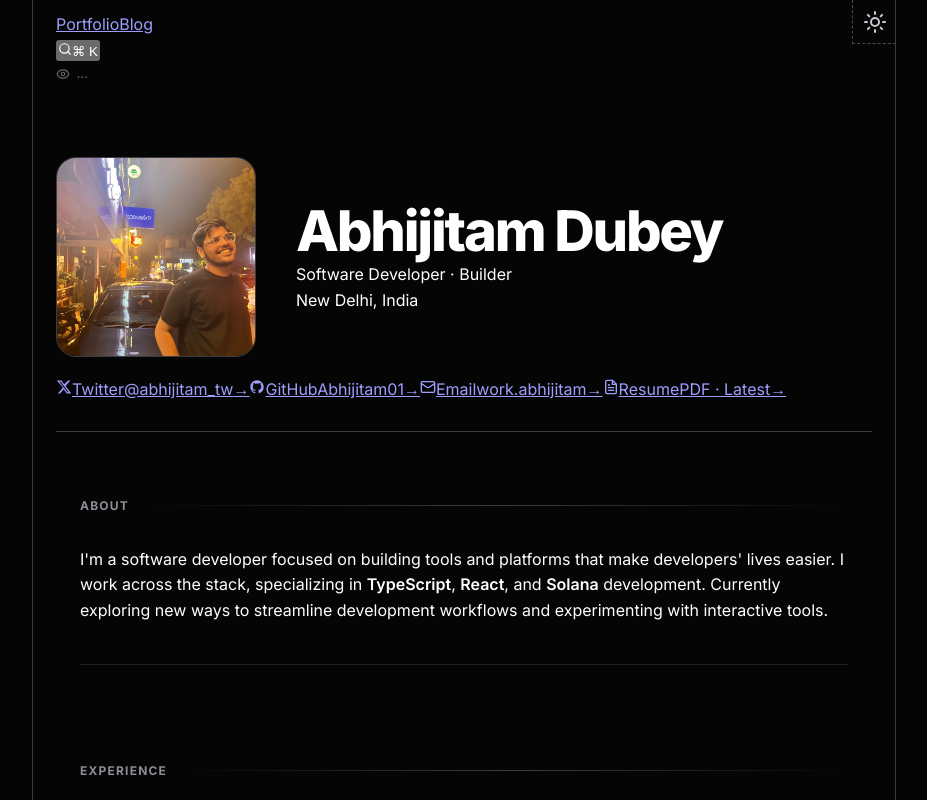
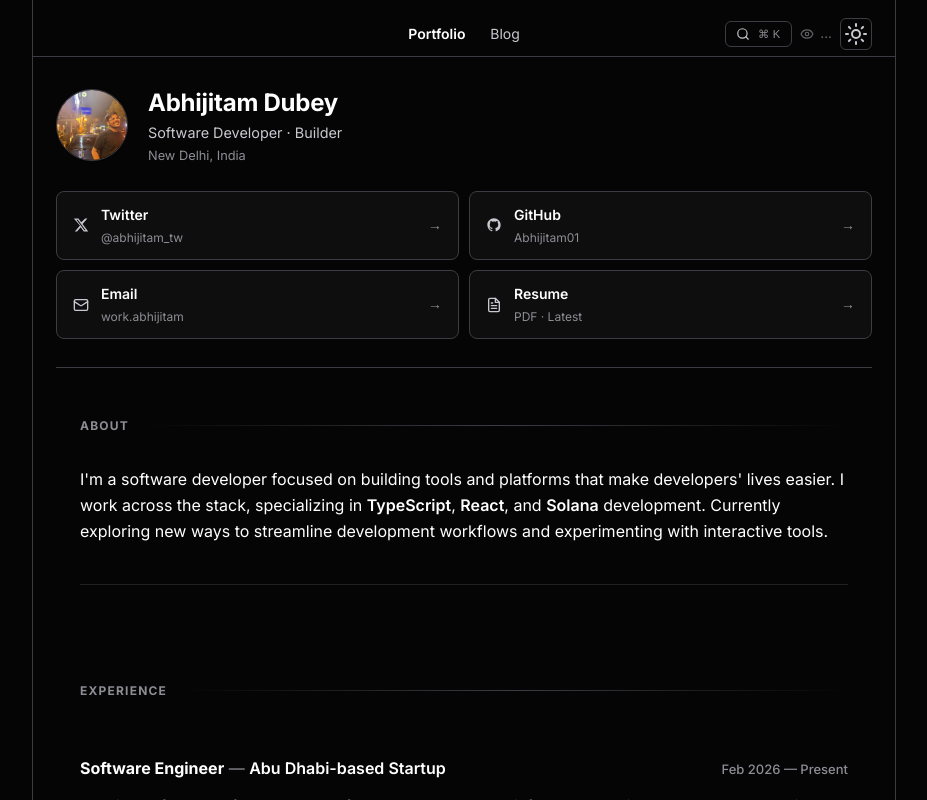
Before and after one commit to Abhijitam01/portfolio-website, a Next.js app: page / in a window 1280 px wide. Shown: the top 800 px of the page, without its empty margins (176-1103 px from the left). Built offline with nearby package versions, Linux system fonts and the light colour scheme; no server answers.

Commit message:
add brand footer with cursive mark, AD logotype and icon bar — wire up Dancing Script font

```diff
--- a/src/app/globals.css
+++ b/src/app/globals.css
@@ -21,6 +21,7 @@ html {
     --line-color: #3c3c44;
     --accent: #22c55e;
     --font-heading: var(--font-outfit), Inter, sans-serif;
+    --font-dancing: var(--font-dancing), cursive;
 }
 
 [data-theme="light"] {
@@ -126,60 +127,45 @@ html.theme-color-transition *::after {
 
 /* THEME TOGGLE */
 .theme-toggle {
-    position: absolute;
-    top: 0;
-    right: 0;
-    width: 44px;
-    height: 44px;
-    border-left: 1px dashed var(--border-dotted);
-    border-bottom: 1px dashed var(--border-dotted);
-    border-top: none;
-    border-right: none;
-    background-color: var(--bg-primary);
+    width: 32px;
+    height: 32px;
+    background: transparent;
+    border: 1px solid var(--border-color);
+    border-radius: 6px;
     cursor: pointer;
     display: flex;
     align-items: center;
     justify-content: center;
-    z-index: 100;
-    transition: all 0.3s cubic-bezier(0.16, 1, 0.3, 1);
+    transition: all 0.2s ease;
     color: var(--text-secondary);
+    flex-shrink: 0;
 }
 
 .theme-toggle:hover {
     color: var(--text-primary);
+    border-color: var(--text-secondary);
     background-color: var(--bg-secondary);
 }
 
 /* HEADER */
 .header {
-    padding: 2.25rem 0 1.75rem;
-    margin: 1rem 0;
+    padding: 2rem 0 1.75rem;
     border-bottom: 1px solid var(--line-color);
     position: relative;
     z-index: 50;
 }
 
-.header-content {
-    display: flex;
-    flex-direction: column;
-    align-items: stretch;
-    gap: 1.25rem;
-    position: relative;
-    z-index: 20;
-}
-
 .header-main {
     display: flex;
-    align-items: center;
-    gap: 2.5rem;
-    min-height: 240px;
+    align-items: flex-start;
+    gap: 1.25rem;
 }
 
 .profile-img-container {
     position: relative;
-    width: 200px;
-    height: 200px;
-    border-radius: 20px;
+    width: 72px;
+    height: 72px;
+    border-radius: 50%;
     overflow: hidden;
     flex-shrink: 0;
     border: 1px solid var(--border-color);
@@ -216,10 +202,22 @@ html.theme-color-transition *::after {
 
 .header-info h1 {
     font-family: var(--font-heading);
-    font-size: clamp(2rem, 5vw, 3.5rem);
-    font-weight: 800;
-    letter-spacing: -0.04em;
-    line-height: 1.1;
+    font-size: 1.5rem;
+    font-weight: 700;
+    letter-spacing: -0.01em;
+    line-height: 1.2;
+}
+
+.header-subtitle {
+    font-size: 0.9rem;
+    color: var(--text-secondary);
+    margin-top: 0.2rem;
+}
+
+.header-location {
+    font-size: 0.8rem;
+    color: var(--text-gray);
+    margin-top: 0.15rem;
 }
 
 .subtitle {
@@ -227,6 +225,176 @@ html.theme-color-transition *::after {
     font-weight: 500;
     color: var(--text-secondary);
     margin: 0.5rem 0;
+}
+
+/* SOCIAL CARDS GRID */
+.social-cards-grid {
+    display: grid;
+    grid-template-columns: repeat(2, 1fr);
+    gap: 0.625rem;
+    margin-top: 1.5rem;
+}
+
+.social-card {
+    display: flex;
+    align-items: center;
+    gap: 0.75rem;
+    padding: 0.75rem 1rem;
+    border: 1px solid var(--border-color);
+    border-radius: 8px;
+    text-decoration: none;
+    color: var(--text-primary);
+    background-color: var(--bg-secondary);
+    transition: border-color 0.2s ease, background-color 0.2s ease;
+}
+
+.social-card:hover {
+    border-color: var(--text-secondary);
+    background-color: var(--bg-primary);
+}
+
+.social-card-icon {
+    color: var(--text-secondary);
+    flex-shrink: 0;
+    display: flex;
+    align-items: center;
+}
+
+.social-card-info {
+    display: flex;
+    flex-direction: column;
+    gap: 0.1rem;
+    flex: 1;
+    min-width: 0;
+}
+
+.social-card-platform {
+    font-size: 0.875rem;
+    font-weight: 600;
+    color: var(--text-primary);
+}
+
+.social-card-handle {
+    font-size: 0.75rem;
+    color: var(--text-gray);
+    white-space: nowrap;
+    overflow: hidden;
+    text-overflow: ellipsis;
+}
+
+.social-card-arrow {
+    color: var(--text-gray);
+    font-size: 0.875rem;
+    flex-shrink: 0;
+    transition: transform 0.2s ease, color 0.2s ease;
+}
+
+.social-card:hover .social-card-arrow {
+    transform: translateX(2px);
+    color: var(--text-secondary);
+}
+
+/* SITE NAV */
+.site-nav {
+    position: sticky;
+    top: 0;
+    z-index: 200;
+    background-color: var(--bg-primary);
+    border-bottom: 1px solid var(--border-color);
+    margin: 0 -1.5rem;
+    padding: 0 1.5rem;
+}
+
+.site-nav-inner {
+    display: flex;
+    align-items: center;
+    height: 44px;
+    gap: 1rem;
+}
+
+.site-nav-left {
+    flex: 1;
+}
+
+.site-nav-center {
+    display: flex;
+    align-items: center;
+    gap: 0.25rem;
+}
+
+.site-nav-link {
+    font-size: 0.875rem;
+    color: var(--text-secondary);
+    text-decoration: none;
+    padding: 0.35rem 0.65rem;
+    border-radius: 5px;
+    transition: color 0.15s ease, background-color 0.15s ease;
+}
+
+.site-nav-link:hover {
+    color: var(--text-primary);
+    background-color: var(--bg-secondary);
+}
+
+.site-nav-link.active {
+    color: var(--text-primary);
+    font-weight: 600;
+}
+
+.site-nav-right {
+    flex: 1;
+    display: flex;
+    align-items: center;
+    justify-content: flex-end;
+    gap: 0.5rem;
+}
+
+.site-nav-search {
+    display: flex;
+    align-items: center;
+    gap: 0.5rem;
+    padding: 0.3rem 0.65rem;
+    background: transparent;
+    border: 1px solid var(--border-color);
+    border-radius: 6px;
+    color: var(--text-secondary);
+    font-size: 0.8rem;
+    cursor: pointer;
+    transition: all 0.2s ease;
+}
+
+.site-nav-search:hover {
+    color: var(--text-primary);
+    border-color: var(--text-secondary);
+    background-color: var(--bg-secondary);
+}
+
+.site-nav-search-kbd {
+    font-size: 0.7rem;
+    color: var(--text-gray);
+    letter-spacing: 0.02em;
+}
+
+/* TECH ICON GRID */
+.tech-icon-grid {
+    display: flex;
+    flex-wrap: wrap;
+    gap: 1.25rem 1.5rem;
+}
+
+.tech-icon-item {
+    display: flex;
+    flex-direction: column;
+    align-items: center;
+    gap: 0.3rem;
+    font-size: 0.7rem;
+    color: var(--text-gray);
+}
+
+.tech-icon-item img {
+    width: 32px;
+    height: 32px;
+    object-fit: contain;
 }
 
 .hero-socials {
@@ -381,12 +549,135 @@ html.theme-color-transition *::after {
     z-index: 1;
 }
 
+/* FOOTER */
 .footer-section {
-    padding: 1.5rem 0;
+    padding: 0;
     border-top: 1px solid var(--line-color);
     margin: 1rem 0;
     position: relative;
     z-index: 10;
+}
+
+.footer-brand {
+    border-bottom: 1px solid var(--line-color);
+}
+
+.footer-brand-row {
+    display: flex;
+    align-items: center;
+    min-height: 100px;
+}
+
+.footer-brand-divider {
+    height: 1px;
+    background: var(--line-color);
+}
+
+.footer-brand-label {
+    writing-mode: vertical-lr;
+    text-orientation: mixed;
+    transform: rotate(180deg);
+    font-size: 0.7rem;
+    font-weight: 500;
+    letter-spacing: 0.08em;
+    text-transform: uppercase;
+    color: var(--text-gray);
+    padding: 1.25rem 1rem;
+    border-right: 1px solid var(--line-color);
+    align-self: stretch;
+    display: flex;
+    align-items: center;
+    justify-content: center;
+    min-width: 42px;
+}
+
+.footer-brand-mark {
+    flex: 1;
+    display: flex;
+    align-items: center;
+    justify-content: center;
+    padding: 2rem;
+}
+
+.footer-signature {
+    font-family: var(--font-dancing);
+    font-size: clamp(2rem, 5vw, 3.5rem);
+    font-weight: 700;
+    color: var(--text-primary);
+    line-height: 1.2;
+}
+
+.footer-brand-logotype {
+    flex: 1;
+    display: flex;
+    align-items: center;
+    justify-content: center;
+    gap: 0.75rem;
+    padding: 2rem;
+}
+
+.footer-logotype-mark {
+    font-family: 'Courier New', 'Courier', monospace;
+    font-size: 1.5rem;
+    font-weight: 700;
+    color: var(--text-primary);
+    letter-spacing: -0.02em;
+    border: 1.5px solid var(--text-primary);
+    padding: 0.2rem 0.35rem;
+    line-height: 1;
+}
+
+.footer-logotype-name {
+    font-family: 'Courier New', 'Courier', monospace;
+    font-size: 1.25rem;
+    font-weight: 400;
+    color: var(--text-primary);
+    letter-spacing: 0.02em;
+}
+
+.footer-bottom {
+    display: flex;
+    flex-direction: column;
+    align-items: center;
+    gap: 1rem;
+    padding: 1.5rem 0;
+}
+
+.footer-copyright {
+    font-size: 0.8rem;
+    color: var(--text-gray);
+}
+
+.footer-icons {
+    display: flex;
+    align-items: center;
+    gap: 0;
+    border: 1px solid var(--border-color);
+    border-radius: 8px;
+    overflow: hidden;
+}
+
+.footer-icon {
+    display: flex;
+    align-items: center;
+    justify-content: center;
+    width: 42px;
+    height: 38px;
+    color: var(--text-gray);
+    transition: color 0.2s ease, background-color 0.2s ease;
+    cursor: default;
+}
+
+.footer-icon:hover {
+    color: var(--text-primary);
+    background-color: var(--bg-secondary);
+}
+
+.footer-icon-sep {
+    width: 1px;
+    height: 38px;
+    background: var(--border-color);
+    flex-shrink: 0;
 }
 
 .section-title {
--- a/src/components/footer.tsx
+++ b/src/components/footer.tsx
@@ -1,18 +1,64 @@
-import { VisitorCounter } from "./visitor-counter";
-
 export function Footer() {
   return (
     <footer className="footer-section">
-      <div className="container" style={{ position: "relative", zIndex: 20 }}>
-        <div className="footer-content" style={{ display: 'flex', justifyContent: 'space-between', alignItems: 'center', opacity: 0.8 }}>
-          <div style={{ display: 'flex', alignItems: 'center', gap: '1rem' }}>
-            <p className="footer-text" style={{ opacity: 0.75 }}>© 2026 Abhijitam Dubey</p>
-            <VisitorCounter />
+
+      {/* Brand section */}
+      <div className="footer-brand">
+        <div className="footer-brand-row">
+          <span className="footer-brand-label">Mark</span>
+          <div className="footer-brand-mark">
+            <span className="footer-signature">Abhijitam Dubey</span>
           </div>
-          <div className="footer-links" style={{ display: 'flex', gap: '2rem', opacity: 0.75 }}>
-            <a href="https://github.com/Abhijitam01" className="underline-link" target="_blank" rel="noopener noreferrer">GitHub</a>
-            <a href="https://x.com/abhijitam_tw" className="underline-link" target="_blank" rel="noopener noreferrer">Twitter</a>
+        </div>
+        <div className="footer-brand-divider" />
+        <div className="footer-brand-row">
+          <span className="footer-brand-label">Logotype</span>
+          <div className="footer-brand-logotype">
+            <span className="footer-logotype-mark">AD</span>
+            <span className="footer-logotype-name">Abhijitam Dubey</span>
           </div>
+        </div>
+      </div>
+
+      {/* Bottom bar */}
+      <div className="footer-bottom">
+        <p className="footer-copyright">© 2026 Abhijitam Dubey. All rights reserved.</p>
+        <div className="footer-icons">
+          <span className="footer-icon" title="Frontend">
+            <svg width="16" height="16" viewBox="0 0 24 24" fill="none" stroke="currentColor" strokeWidth="2" strokeLinecap="round" strokeLinejoin="round">
+              <polyline points="16 18 22 12 16 6" />
+              <polyline points="8 6 2 12 8 18" />
+            </svg>
+          </span>
+          <span className="footer-icon-sep" />
+          <span className="footer-icon" title="Database">
+            <svg width="16" height="16" viewBox="0 0 24 24" fill="none" stroke="currentColor" strokeWidth="2" strokeLinecap="round" strokeLinejoin="round">
+              <ellipse cx="12" cy="5" rx="9" ry="3" />
+              <path d="M3 5v14c0 1.66 4.03 3 9 3s9-1.34 9-3V5" />
+              <path d="M3 12c0 1.66 4.03 3 9 3s9-1.34 9-3" />
+            </svg>
+          </span>
+          <span className="footer-icon-sep" />
+          <span className="footer-icon" title="Terminal">
+            <svg width="16" height="16" viewBox="0 0 24 24" fill="none" stroke="currentColor" strokeWidth="2" strokeLinecap="round" strokeLinejoin="round">
+              <polyline points="4 17 10 11 4 5" />
+              <line x1="12" y1="19" x2="20" y2="19" />
+            </svg>
+          </span>
+          <span className="footer-icon-sep" />
+          <span className="footer-icon" title="Blockchain">
+            <svg width="16" height="16" viewBox="0 0 24 24" fill="none" stroke="currentColor" strokeWidth="2" strokeLinecap="round" strokeLinejoin="round">
+              <rect x="2" y="7" width="6" height="10" rx="1" />
+              <rect x="9" y="4" width="6" height="16" rx="1" />
+              <rect x="16" y="7" width="6" height="10" rx="1" />
+            </svg>
+          </span>
+          <span className="footer-icon-sep" />
+          <span className="footer-icon" title="Cloud">
+            <svg width="16" height="16" viewBox="0 0 24 24" fill="none" stroke="currentColor" strokeWidth="2" strokeLinecap="round" strokeLinejoin="round">
+              <path d="M17.5 19H9a7 7 0 1 1 6.71-9h1.79a4.5 4.5 0 1 1 0 9Z" />
+            </svg>
+          </span>
         </div>
       </div>
     </footer>
```
Also changed, not shown: 1 other file (tests, documents, lock files or other folders).
